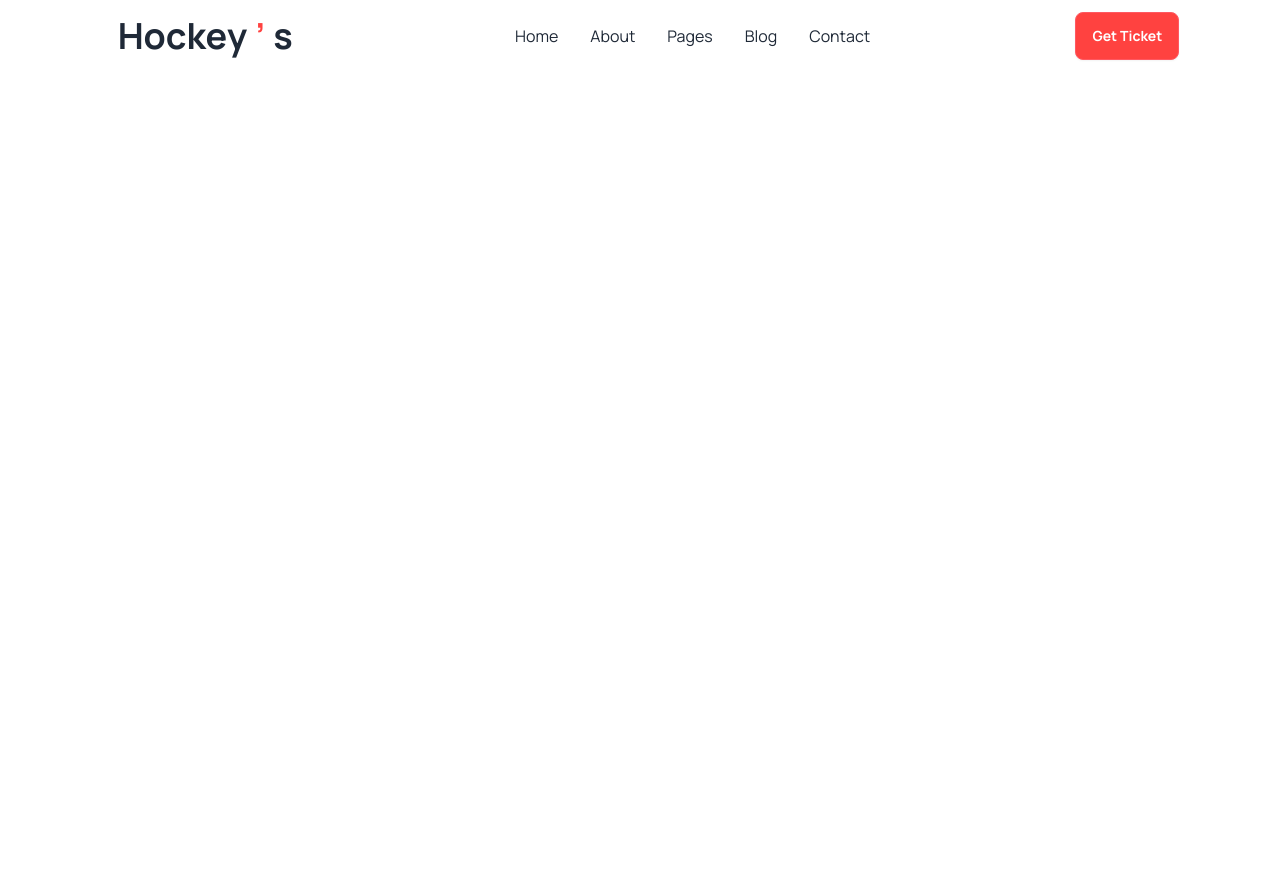
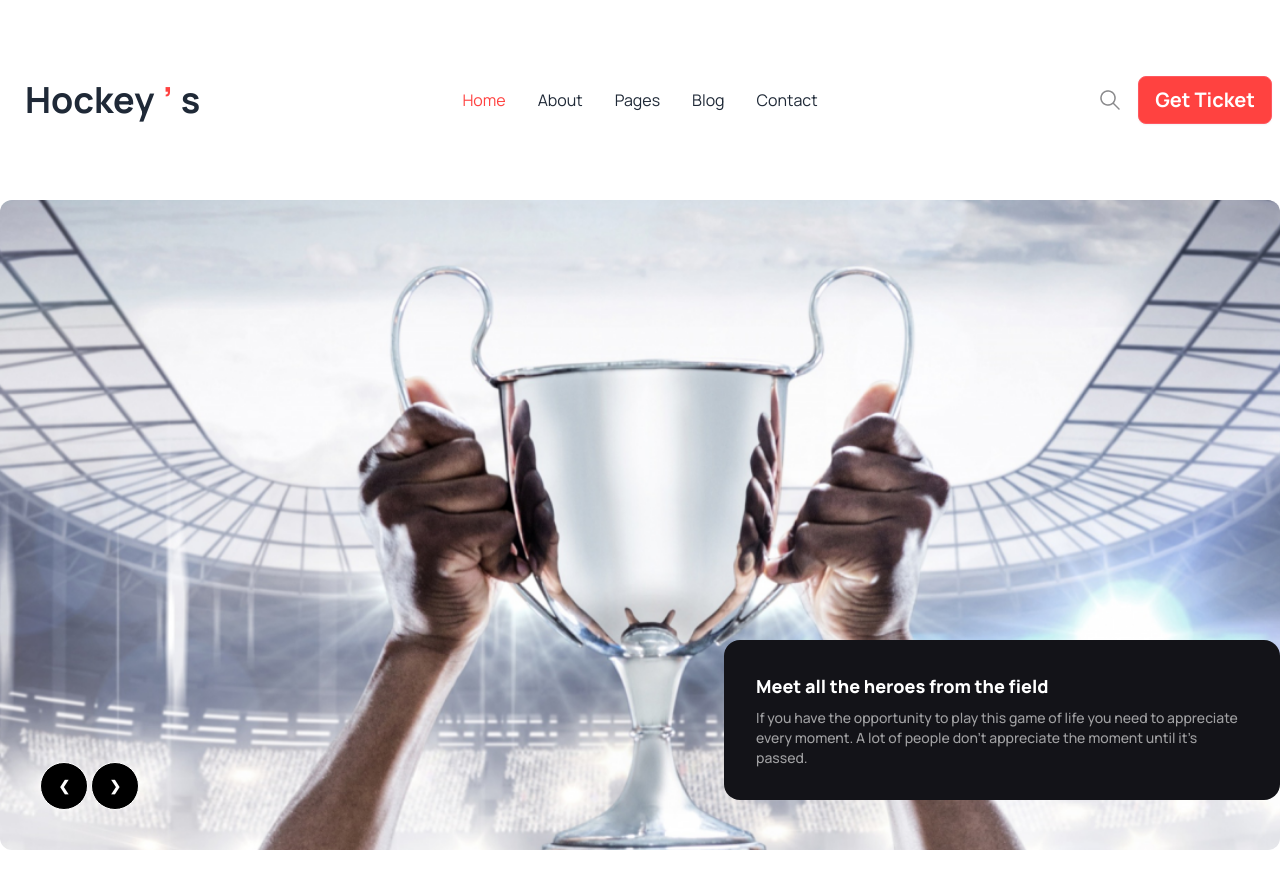
Before and after one commit to tipu236535/B9A3-Hockeys, a plain HTML site: page index.html in a window 1280 px wide. Before the commit the page ends 800 px from the top, so only its background shows below. Drawn offline with nearby package versions, Linux system fonts and the light colour scheme.

Commit message:
added banner images and slider

```diff
--- a/index.html
+++ b/index.html
@@ -19,6 +19,8 @@
                 extend: {
                     colors: {
                         clifford: '#da373d',
+                        'templed-paragraph': '#ffffff99',
+                    'bg-templed-title': '#131318',
                         'btn-primary': '#FF4240',
                     }
                 }
@@ -31,17 +33,12 @@
         }
     </style>
 </head>
-
-
-
-<body class="font-manrope">
+<body class="font-manrope  ">
     <header>
-
-
-        <!-- navbar -->
+      <!-- navbar -->
         <nav>
-            <div class="navbar bg-base-100 flex justify-around">
-                <div>
+            <div class=" navbar bg-base-100 mx-auto lg:my-16 my-8">
+                <div class="navbar-start">
                     <div class="dropdown">
                         <div tabindex="0" role="button" class="btn btn-ghost lg:hidden">
                             <svg xmlns="http://www.w3.org/2000/svg" class="h-5 w-5" fill="none" viewBox="0 0 24 24"
@@ -52,7 +49,7 @@
                         </div>
                         <ul tabindex="0"
                             class="menu menu-sm dropdown-content mt-3 z-[1] p-2 shadow bg-base-100 rounded-box text-base w-52">
-                            <li class="text-btn-primary"><a>Home</a></li>
+                            <li  class="text-btn-primary"><a>Home</a></li>
                             <li><a>About</a></li>
                             <li><a>Pages</a></li>
                             <li><a>Blog</a></li>
@@ -63,18 +60,50 @@
                 </div>
                 <div class="navbar-center hidden lg:flex">
                     <ul class="menu menu-horizontal px-1 text-base">
-                        <li><a>Home</a></li>
+                        <li class="text-btn-primary"><a>Home</a></li>
                         <li><a>About</a></li>
                         <li><a>Pages</a></li>
                         <li><a>Blog</a></li>
                         <li><a>Contact</a></li>
                     </ul>
                 </div>
-                <div>
-                    <a class="btn btn-error text-white bg-btn-primary">Get Ticket</a>
+                <div class="gap-4 flex navbar-end ">
+                    <img class=" hidden lg:block" src="Images/Frame.png" alt="">
+                    <a class="btn btn-error text-white bg-btn-primary text-xl font-bold">Get Ticket</a>
                 </div>
             </div>
         </nav>
+
+
+        <!-- banner images and slider -->
+        <div class="container mx-auto px-4 lg:px-0">
+            <div class="carousel w-full lg:h-[650px]">
+                <div id="slide1" class="carousel-item relative w-full">
+                    <img src="/images/1.png" class="w-full object-cover lg:rounded-xl rounded-xl" />
+                  <div class="absolute gap-12 bottom-10 left-10 ">
+                    <a href="#slide2"><button class="btn btn-circle btn-outline bg-black text-white">❮</button></a>
+                    <a href="#slide2"> <button class="btn btn-circle btn-outline bg-black text-white">❯</button></a>
+                  </div>
+                </div>
+                <div id="slide2" class="carousel-item relative w-full">
+                    <img src="/images/2.png" class="w-full object-cover lg:rounded-2xl rounded-xl" />
+                  <div class="absolute bottom-10 left-10 gap-10">
+                    <a href="#slide1"><button class="btn btn-circle btn-outline bg-black text-white">❮</button></a>
+                    <a href="#slide1"> <button class="btn btn-circle btn-outline bg-black text-white">❯</button></a>
+                  </div>
+                </div>
+            </div>
+
+            <!-- banner Template -->
+            <div class="container mx-auto lg:mb-24 mb-10 mt-3">
+                <div
+        class="card lg:w-[556px] w-[full] md:w-[60%] mx-5 bg-bg-templed-title lg:absolute md:absolute md:bottom-[25%] md:right-[12%] lg:z-10 lg:left-[55%] lg:bottom-[0%]">
+        <div class="card-body p-4 lg:p-8 text-[var(--grey)] ">
+          <h2 class="card-title font-extrabold text-white  text-lg">Meet all the heroes from the field</h2>
+          <p class="font-medium text-sm tex text-templed-paragraph">If you have the opportunity to play this game of life you need to appreciate every moment. A lot of people don't appreciate the moment until it's passed. </p>
+        </div>
+      </div>
+            </div>
 
     </header>
     <main>
```
Also changed, not shown: Images/Frame.png (added).
